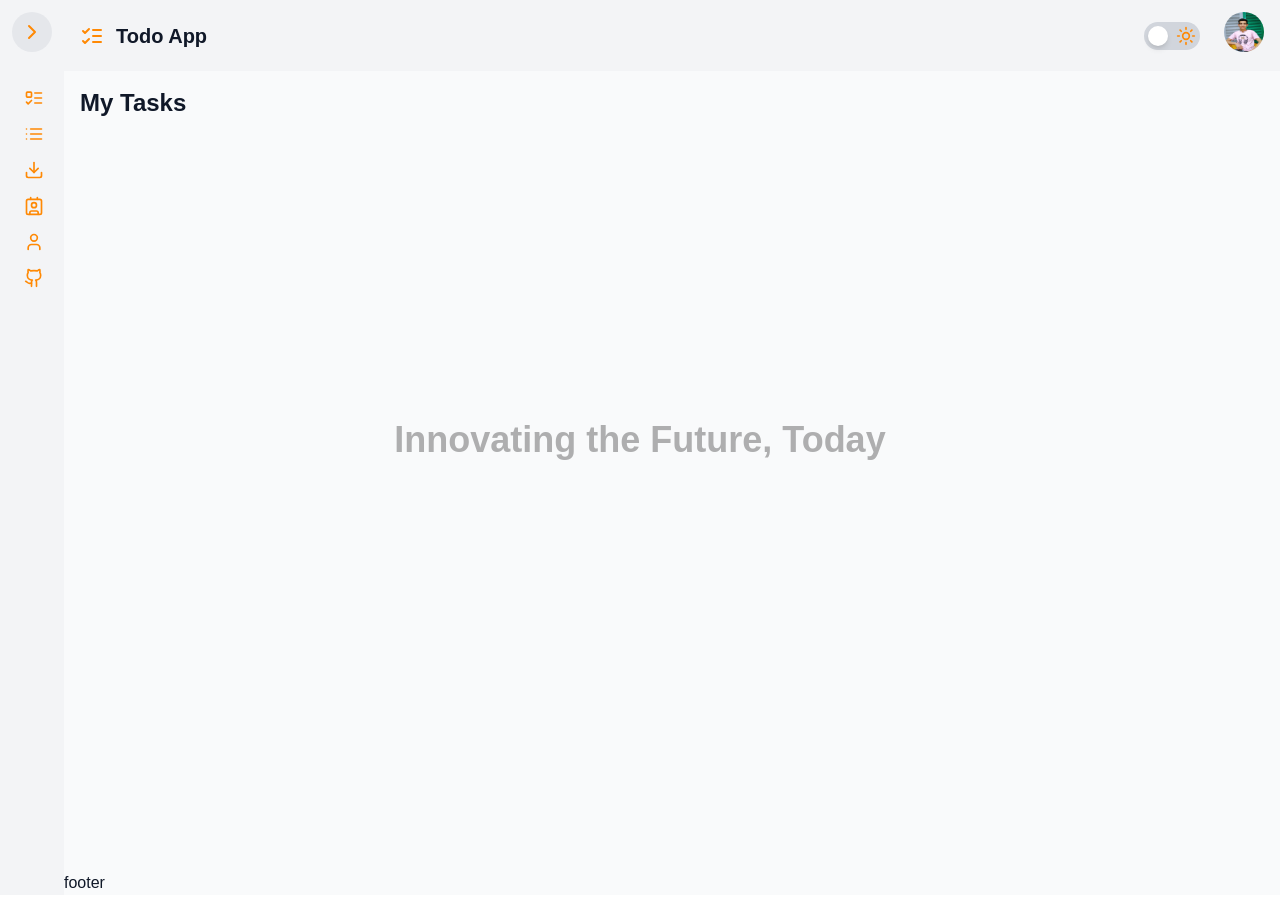
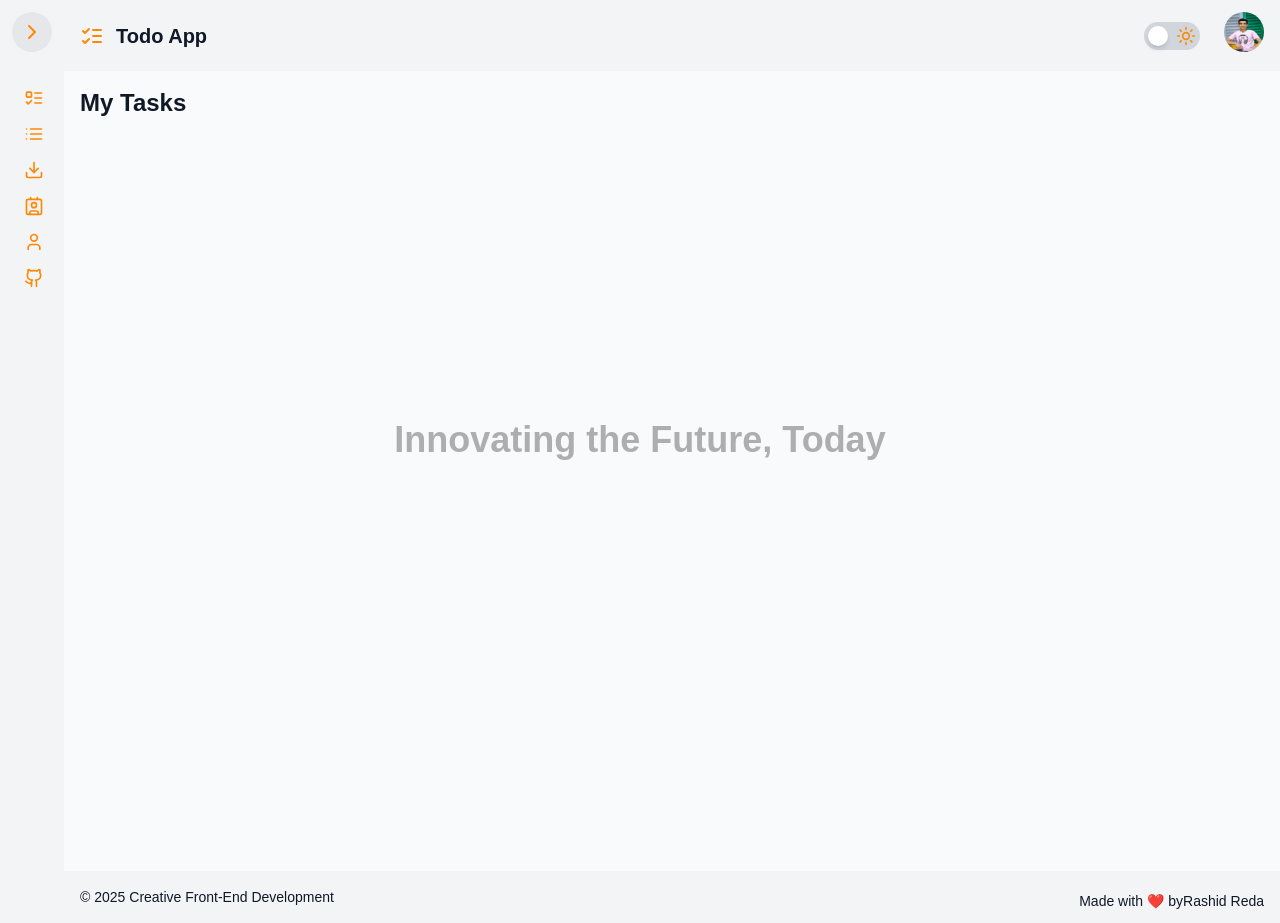
Before and after one commit to redarashid/todo-list-next, a Next.js app: page / in a window 1280 px wide. Before the commit the page ends 895 px from the top, so only its background shows below. Built offline with nearby package versions, Linux system fonts and the light colour scheme.

Commit message:
first commit

```diff
--- a/src/app/components/footer.js
+++ b/src/app/components/footer.js
@@ -1,9 +1,23 @@
-import React from 'react'
+import Link from "next/link";
 
-const footer = () => {
+export default function Footer() {
   return (
-    <div>footer</div>
-  )
+    <footer className="sticky text-sm left-0 right-0 bottom-0 block md:flex justify-between items-center bg-gray-100 dark:bg-gray-700 dark:bg-opacity-20 text-gray-900 dark:text-gray-100 px-4 py-3 text-center">
+      <p>
+        &copy; {new Date().getFullYear()}{" "}
+        <Link target="_blank" href="https://github.com/redarashid">
+          Creative Front-End Development
+        </Link>
+      </p>
+      <p className="mt-2 text-sm">
+        Made with <span className="text-red-500">❤️</span> by
+        <Link
+          target="_blank"
+          href={"https://www.linkedin.com/in/rashid-reda-4048a5314/"}
+        >
+          Rashid Reda
+        </Link>
+      </p>
+    </footer>
+  );
 }
-
-export default footer
--- a/src/app/layout.js
+++ b/src/app/layout.js
@@ -2,11 +2,11 @@ import localFont from "next/font/local";
 import { Open_Sans } from "next/font/google";
 import "./globals.css";
 import { TodoProvider } from "./context/todoContext";
-import Header from "./components/Header";
 import { CategoryProvider } from "./context/categoryCotext";
 import Sidebar from "./components/sidebar";
 import Footer from "./components/footer";
 import { Toaster } from "react-hot-toast";
+import Header from "./components/header";
 
 // Load local fonts
 const geistSans = localFont({
@@ -64,7 +64,7 @@ export default function RootLayout({ children }) {
                 <Footer />
               </div>
             </div>
-            <Toaster />
+            <Toaster position="bottom-center" reverseOrder={false} />
           </CategoryProvider>
         </TodoProvider>
       </body>
```
Also changed, not shown: src/app/fonts/GeistMonoVF.woff (added), src/app/fonts/GeistVF.woff (added).
